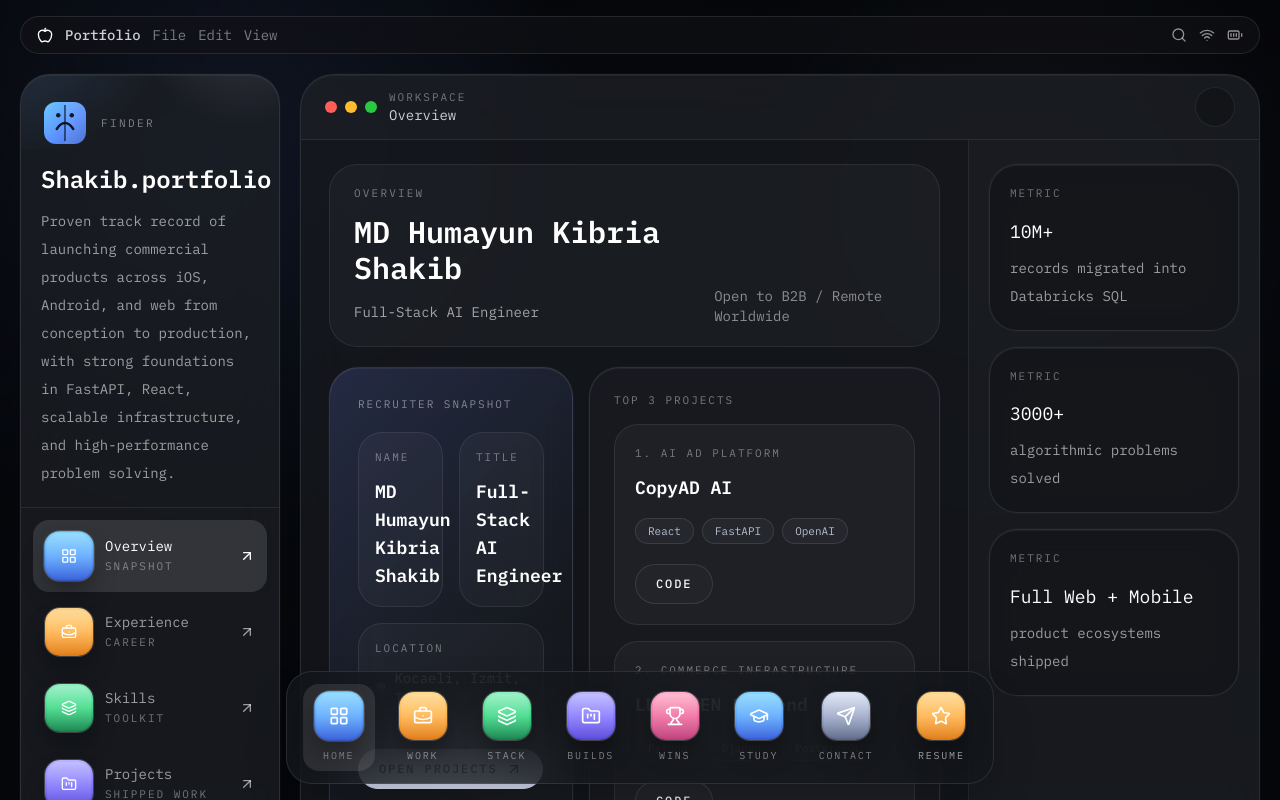
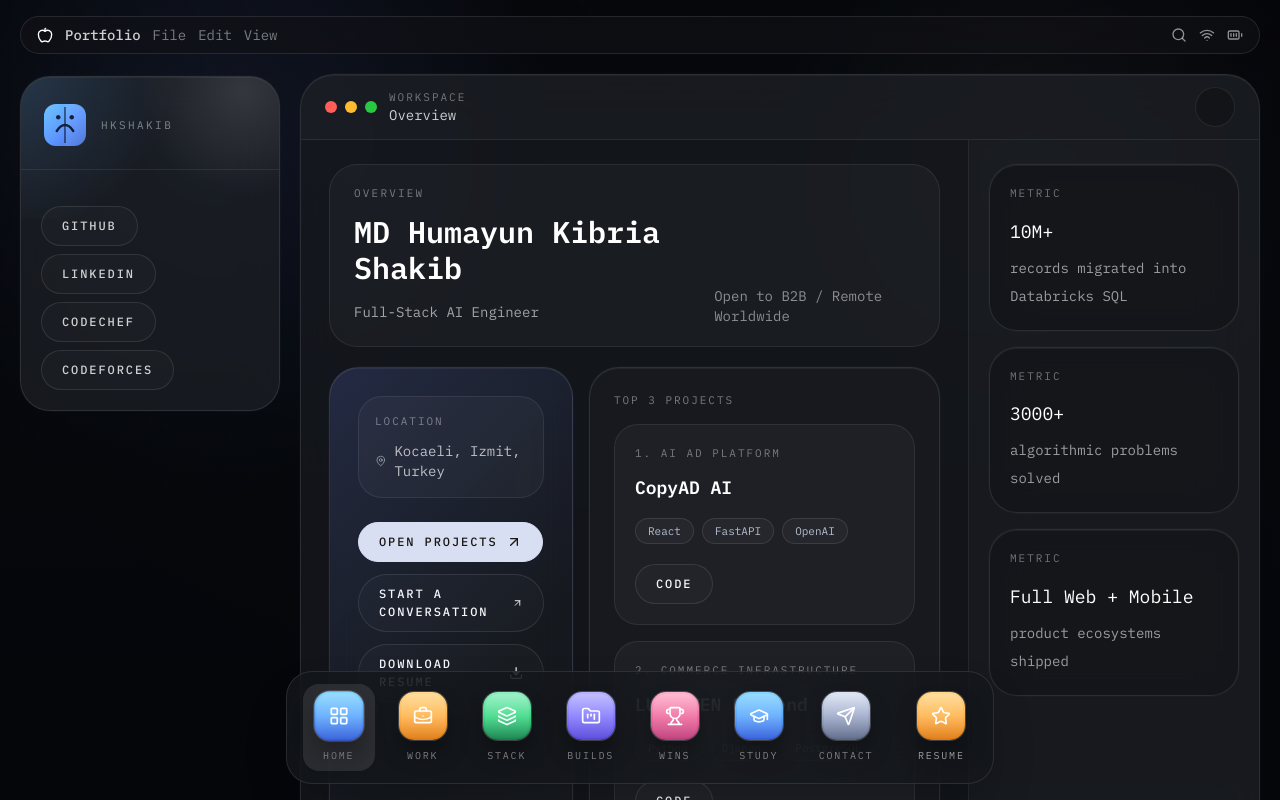
Before and after one commit to hkshakib/portfolio, a React (Vite) app: page / in a window 1280 px wide. Shown: the top 800 px of the page. Built offline with nearby package versions, Linux system fonts and the light colour scheme.

Commit message:
Refine overview and desktop sidebar

```diff
--- a/src/components/os/DesktopShell.jsx
+++ b/src/components/os/DesktopShell.jsx
@@ -1,4 +1,4 @@
-import { Apple, Search, Wifi, BatteryFull, ArrowUpRight, Star } from "lucide-react";
+import { Apple, Search, Wifi, BatteryFull, Star } from "lucide-react";
 import { NavLink, useLocation } from "react-router-dom";
 import { appViews, portfolio, socialLinks } from "../../data/portfolio";
 import { iconMap } from "./iconMap";
@@ -21,52 +21,18 @@ export default function DesktopShell({ children }) {
                 <div className="flex items-center gap-3">
                   <FinderMark className="h-12 w-12" />
                   <p className="text-[11px] uppercase tracking-[0.22em] text-white/[0.45]">
-                  Finder
+                    hkshakib
                   </p>
                 </div>
-                <h1 className="mt-4 text-2xl font-semibold text-white">{portfolio.shortName}.portfolio</h1>
-                <p className="mt-3 text-sm leading-7 text-white/[0.58]">{portfolio.summary}</p>
               </div>
-              <div className="border-t border-white/[0.08] px-3 py-3">
-                {appViews.map((item) => {
-                  const Icon = iconMap[item.icon];
-                  const isActive = location.pathname === item.path;
-                  return (
-                    <NavLink
-                      key={item.path}
-                      to={item.path}
-                      className={`mb-1 flex items-center justify-between rounded-2xl px-3 py-3 transition ${
-                        isActive
-                          ? "bg-white/[0.12] text-white"
-                          : "text-white/[0.58] hover:bg-white/[0.06] hover:text-white"
-                      }`}
-                    >
-                      <span className="flex items-center gap-3 text-sm">
-                        <DesktopAppTile active={isActive} tone={item.tone}>
-                          <Icon className="h-4 w-4" />
-                        </DesktopAppTile>
-                        <span>
-                          <span className="block">{item.label}</span>
-                          <span className="block text-[11px] uppercase tracking-[0.18em] text-white/40">
-                            {item.subtitle}
-                          </span>
-                        </span>
-                      </span>
-                      <ArrowUpRight className="h-4 w-4" />
-                    </NavLink>
-                  );
-                })}
-              </div>
-            </Card>
-
-            <Card className="rounded-[28px] bg-[rgba(29,32,37,0.7)] p-5">
-              <p className="text-[11px] uppercase tracking-[0.18em] text-white/[0.45]">Quick links</p>
+              <div className="border-t border-white/[0.08] px-5 py-5">
               <div className="mt-4 flex flex-wrap gap-2">
                 {socialLinks.map((link) => (
                   <Button key={link.href} href={link.href} variant="secondary" className="text-white/80">
                     {link.label}
                   </Button>
                 ))}
+              </div>
               </div>
             </Card>
           </div>
--- a/src/components/ui/Button.jsx
+++ b/src/components/ui/Button.jsx
@@ -4,6 +4,7 @@ export default function Button({
   children,
   href,
   to,
+  newTab = false,
   icon: Icon,
   variant = "primary",
   className = "",
@@ -29,14 +30,20 @@ export default function Button({
 
   if (to) {
     return (
-      <Link to={to} className={`${base} ${variants[variant]} ${className}`}>
+      <Link
+        to={to}
+        target={newTab ? "_blank" : undefined}
+        rel={newTab ? "noreferrer" : undefined}
+        className={`${base} ${variants[variant]} ${className}`}
+      >
         {content}
       </Link>
     );
   }
 
   if (href) {
-    const external = href.startsWith("http") || href.startsWith("mailto") || href.startsWith("tel");
+    const external =
+      newTab || href.startsWith("http") || href.startsWith("mailto") || href.startsWith("tel");
     return (
       <a
         href={href}
--- a/src/views/OverviewView.jsx
+++ b/src/views/OverviewView.jsx
@@ -19,18 +19,7 @@ export default function OverviewView() {
 
       <div className="grid gap-4 xl:grid-cols-[0.82fr_1.18fr]">
         <Card className="overflow-hidden rounded-[30px] bg-[linear-gradient(135deg,rgba(103,135,255,0.16),rgba(17,19,24,0.2)_48%,rgba(255,255,255,0.03))] p-6 sm:p-7">
-          <p className="text-[11px] uppercase tracking-[0.18em] text-white/[0.45]">Recruiter Snapshot</p>
-          <div className="mt-5 grid gap-4 sm:grid-cols-2">
-            <div className="rounded-[24px] border border-white/[0.08] bg-white/[0.03] p-4">
-              <p className="text-[11px] uppercase tracking-[0.18em] text-white/[0.4]">Name</p>
-              <p className="mt-3 text-lg font-semibold text-white">{portfolio.name}</p>
-            </div>
-            <div className="rounded-[24px] border border-white/[0.08] bg-white/[0.03] p-4">
-              <p className="text-[11px] uppercase tracking-[0.18em] text-white/[0.4]">Title</p>
-              <p className="mt-3 text-lg font-semibold text-white">{portfolio.role}</p>
-            </div>
-          </div>
-          <div className="mt-4 rounded-[24px] border border-white/[0.08] bg-white/[0.03] p-4">
+          <div className="rounded-[24px] border border-white/[0.08] bg-white/[0.03] p-4">
             <p className="text-[11px] uppercase tracking-[0.18em] text-white/[0.4]">Location</p>
             <p className="mt-3 flex items-center gap-2 text-sm text-white/70">
               <MapPin className="h-4 w-4 text-white/45" />
@@ -38,20 +27,15 @@ export default function OverviewView() {
             </p>
           </div>
           <div className="mt-6 flex flex-wrap gap-3">
-            <Button to="/projects" icon={ArrowUpRight}>
+            <Button to="/projects" newTab icon={ArrowUpRight}>
               Open Projects
             </Button>
-            <Button to="/contact" variant="secondary" icon={ArrowUpRight}>
+            <Button to="/contact" newTab variant="secondary" icon={ArrowUpRight}>
               Start a Conversation
             </Button>
-            <Button href={portfolio.resume} variant="secondary" icon={Download}>
+            <Button href={portfolio.resume} newTab variant="secondary" icon={Download}>
               Download Resume
             </Button>
-          </div>
-          <div className="mt-6 flex flex-wrap gap-2">
-            {["FastAPI", "React", "Flutter", "Supabase", "OpenAI", "Databricks SQL"].map((item) => (
-              <Tag key={item}>{item}</Tag>
-            ))}
           </div>
         </Card>
 
```
